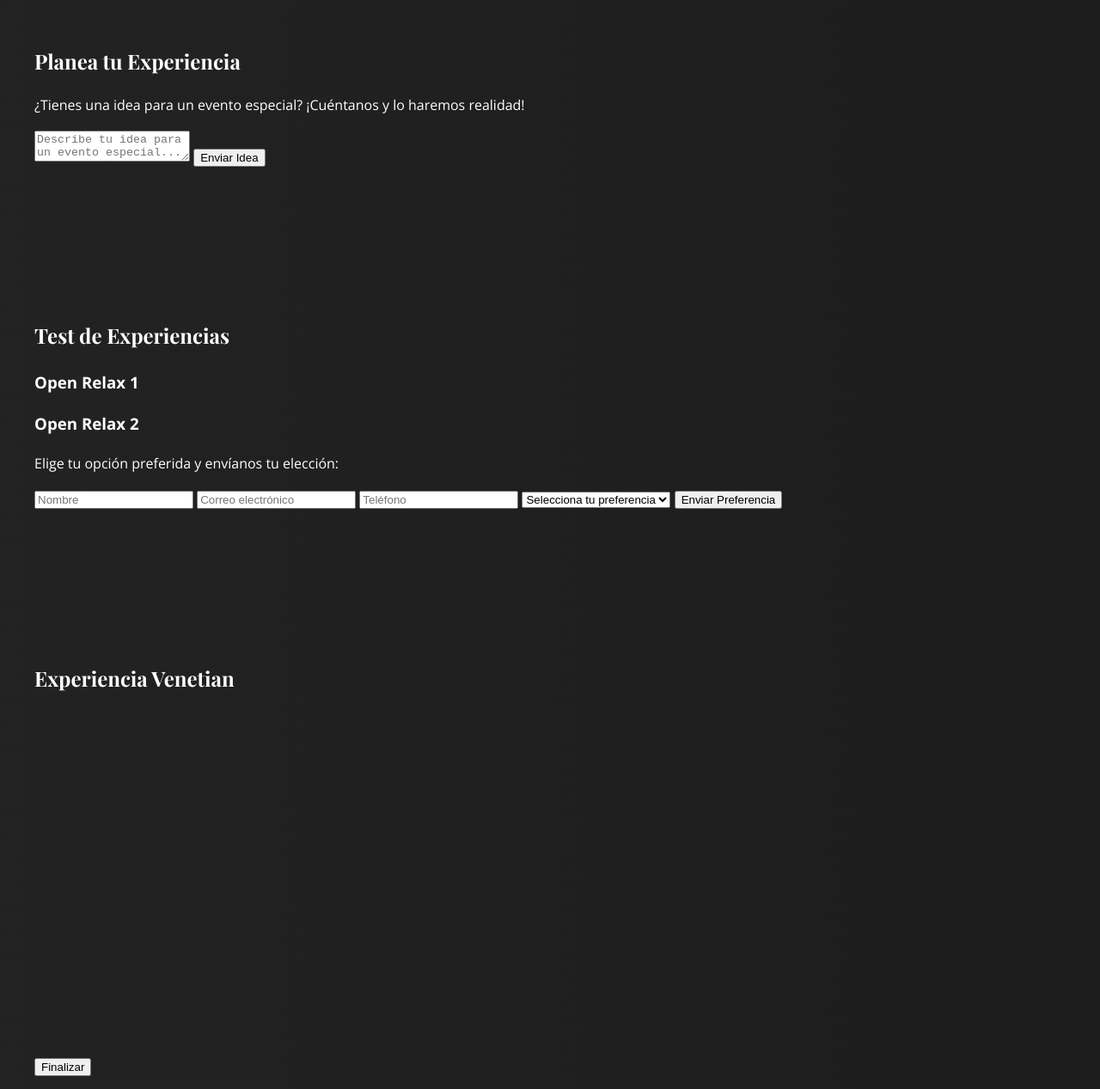
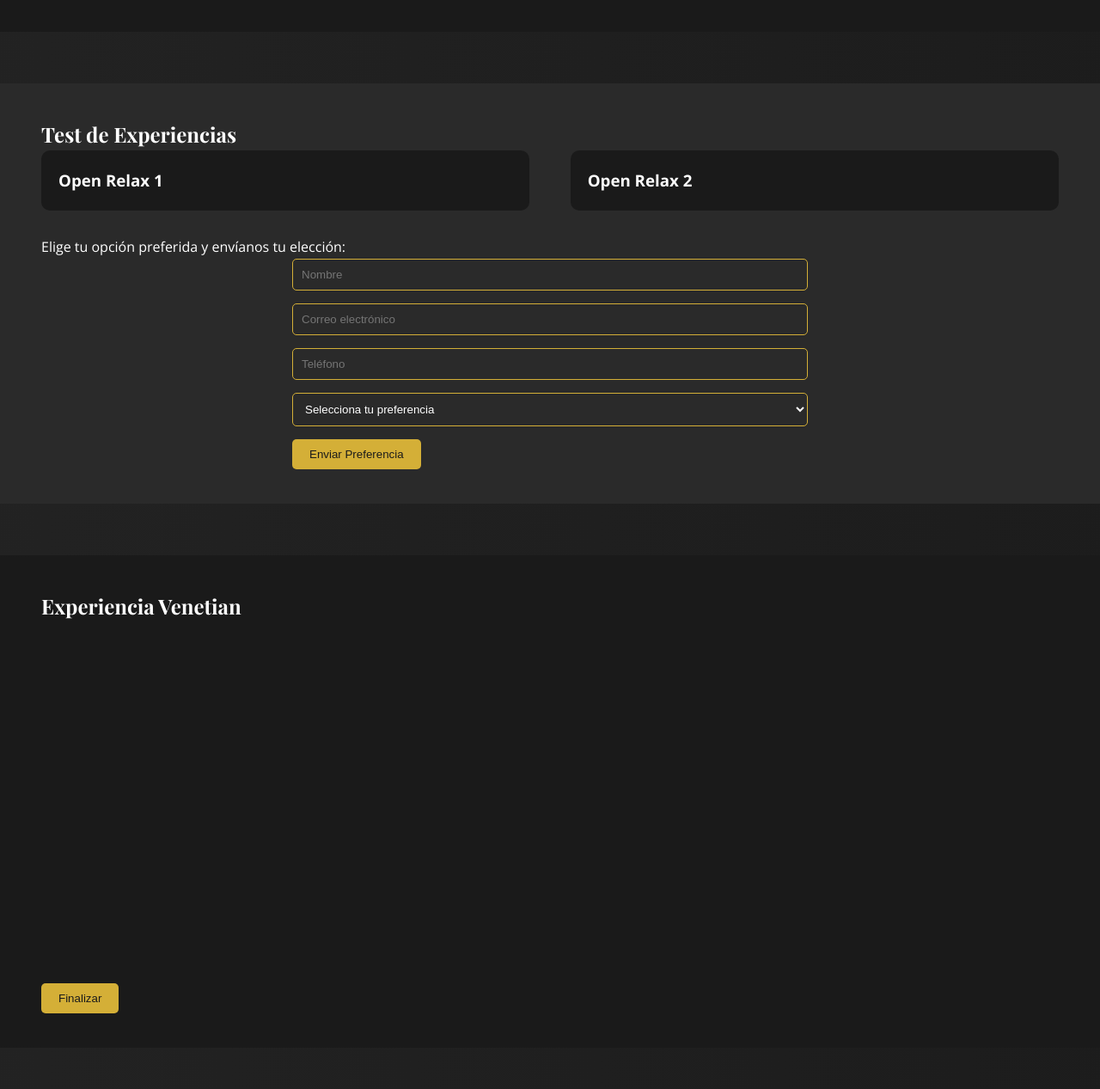
Before and after one commit to elitemassagemx/full, a plain HTML site: page index.html in a window 1280 px wide. Shown: the part 1473-2740 px from the top of the page at 86% size. Drawn offline with nearby package versions, Linux system fonts and the light colour scheme; some packages are replaced by stand-ins of ours.

Commit message:
Update styles.css

```diff
--- a/styles.css
+++ b/styles.css
@@ -11,17 +11,11 @@
   --spacing-unit: 8px;
 }
 
-/* Estas variables CSS definen los colores y espaciados principales del sitio.
-   Modificarlas afectará a todo el diseño de manera consistente. */
-
-{
+* {
   margin: 0;
   padding: 0;
   box-sizing: border-box;
 }
-
-/* Este selector universal resetea los márgenes y rellenos de todos los elementos,
-   y cambia el modelo de caja para que el padding no afecte al ancho total. */
 
 body {
   font-family: 'Open Sans', sans-serif;
@@ -34,16 +28,11 @@ body {
   padding-bottom: 60px;
 }
 
-/* Estos estilos se aplican al cuerpo de la página, definiendo la fuente,
-   el tamaño de texto base, y un fondo con gradiente animado. */
-
 @keyframes gradientTransition {
   0% { background-position: 0% 50% }
   50% { background-position: 100% 50% }
   100% { background-position: 0% 50% }
 }
-
-/* Esta animación crea el efecto de transición suave en el fondo del body. */
 
 .container {
   width: 100%;
@@ -51,8 +40,6 @@ body {
   margin: 0 auto;
   padding: 0 var(--spacing-unit);
 }
-
-/* La clase .container se usa para centrar y limitar el ancho del contenido. */
 
 /* Estilos para el encabezado */
 #sticky-header {
@@ -67,17 +54,12 @@ body {
   box-shadow: 0 4px 6px rgba(0,0,0,0.1);
 }
 
-/* Estos estilos hacen que el encabezado sea fijo en la parte superior de la página,
-   asegurando que siempre esté visible y accesible. */
-
 .header-top {
   display: flex;
   justify-content: space-between;
   align-items: center;
   padding: calc(var(--spacing-unit) * 0.5) var(--spacing-unit);
 }
-
-/* .header-top organiza los elementos del encabezado en una fila con espacio entre ellos. */
 
 .logo-container {
   display: flex;
@@ -91,8 +73,6 @@ body {
   margin-right: var(--spacing-unit);
 }
 
-/* Estos estilos configuran el logo y su contenedor. */
-
 h1, h2 {
   font-family: 'Playfair Display', serif;
   font-weight: 700;
@@ -102,8 +82,6 @@ h1 {
   font-size: 24px;
   letter-spacing: -0.5px;
 }
-
-/* Estilos para los títulos principales. */
 
 /* Estilos para botones y enlaces */
 .btn-shine {
@@ -130,15 +108,11 @@ h1 {
   100% { background-position: 180px }
 }
 
-/* Estos estilos crean un efecto de "brillo" en los botones y enlaces. */
-
 /* Estilos para secciones */
 .section {
   padding: calc(var(--spacing-unit) * 6) 0;
-  margin-top: 60px; /* Para compensar el header fijo */
+  margin-top: 60px;
 }
-
-/* Espacio vertical para las secciones principales y margen superior para compensar el header fijo. */
 
 /* Estilos para grids de servicios y paquetes */
 .services-grid, .package-grid {
@@ -147,9 +121,6 @@ h1 {
   gap: var(--spacing-unit);
   padding: 0 var(--spacing-unit);
 }
-
-/* Estas clases crean layouts de cuadrícula para servicios y paquetes.
-   El uso de auto-fit y minmax permite un diseño responsive sin media queries adicionales. */
 
 .service-item, .package-item {
   background: linear-gradient(135deg, var(--item-background) 0%, #3a3a3a 100%);
@@ -165,9 +136,6 @@ h1 {
   transform: translateY(-5px);
   box-shadow: 0 8px 15px rgba(212, 175, 55, 0.4);
 }
-
-/* Estilos para cada item de servicio o paquete, incluyendo efectos hover.
-   El efecto de elevación al pasar el cursor mejora la interactividad. */
 
 .service-buttons, .package-item .button-container {
   display: flex;
@@ -195,9 +163,6 @@ h1 {
   transform: translateY(-2px);
   box-shadow: 0 4px 8px rgba(0,0,0,0.2);
 }
-
-/* Estilos para los botones dentro de los items de servicio y paquete.
-   Los efectos de hover proporcionan retroalimentación visual al usuario. */
 
 /* Estilos para la barra fija inferior */
 .fixed-bar {
@@ -236,9 +201,6 @@ h1 {
   font-size: 12px;
 }
 
-/* Estos estilos configuran la barra de navegación fija en la parte inferior.
-   Es especialmente útil para la navegación en dispositivos móviles. */
-
 /* Estilos para el selector de idioma */
 .language-selector {
   position: relative;
@@ -275,9 +237,6 @@ h1 {
   height: 20px;
   margin-right: 8px;
 }
-
-/* Estos estilos configuran el selector de idioma y sus opciones.
-   Proporciona una experiencia de usuario intuitiva para cambiar el idioma del sitio. */
 
 /* Estilos para la sección de experiencias (checkboxes) */
 .checkbox-group {
@@ -337,9 +296,6 @@ h1 {
   color: var(--background-color);
 }
 
-/* Estos estilos crean un diseño atractivo para los checkboxes de experiencias.
-   El input real está oculto y se estiliza el label para crear un aspecto personalizado. */
-
 /* Estilos para la galería con efecto de persianas venecianas */
 .venetian-blinds {
   width: 100%;
@@ -356,9 +312,6 @@ h1 {
   background-position: center;
   transition: all 0.5s ease;
 }
-
-/* Estos estilos crean el efecto de persianas venecianas en la galería.
-   Cada "persiana" es una parte de la imagen que se anima independientemente. */
 
 /* Estilos para el Carrusel de Testimonios */
 .slider-wrap {
@@ -439,10 +392,6 @@ h1 {
   color: #696d74;
 }
 
-/* Estos estilos definen la apariencia del carrusel de testimonios.
-   Cada testimonio es una tarjeta que se anima para mostrarse y ocultarse. */
-
-
 /* Estilos para Acordeón */
 .accordion {
   width: 100%;
@@ -501,9 +450,6 @@ background: var(--primary-color);
   color: #FFF;
 }
 
-/* Estos estilos crean un menú acordeón, comúnmente usado en la navegación móvil o FAQs.
-Proporciona una forma compacta de mostrar información jerárquica. */
-
 /* Estilos para el popup */
 .popup {
   display: none;
@@ -543,9 +489,6 @@ text-decoration: none;
   cursor: pointer;
 }
 
-/* Estos estilos definen la apariencia del popup que se muestra para información detallada.
-El fondo semitransparente y la animación suave mejoran la experiencia del usuario. */
-
 /* Estilos para las notificaciones toast */
 #toast {
   visibility: hidden;
@@ -577,9 +520,6 @@ to {bottom: 30px; opacity: 1;}
   from {bottom: 30px; opacity: 1;}
   to {bottom: 0; opacity: 0;}
 }
-
-/* Estos estilos crean notificaciones toast que aparecen brevemente en la parte inferior de la pantalla.
-Son útiles para mostrar mensajes de confirmación o alertas no intrusivas. */
 
 /* Estilos para SugerenciasParaTi */
 .sugerencias-container {
@@ -633,9 +573,6 @@ transition: background-color 0.3s;
 .sugerencia-seguir:hover {
   background-color: var(--gold);
 }
-
-/* Estos estilos definen la apariencia de la sección de sugerencias,
-que podría usarse para recomendar servicios o paquetes adicionales. */
 
 /* Estilos para ServiceCard */
 .service-card {
@@ -720,9 +657,6 @@ color: var(--text-color);
   background-color: #999999;
 }
 
-/* Estos estilos definen la apariencia de las tarjetas de servicio individuales.
-Proporcionan una presentación clara y atractiva de la información del servicio. */
-
 /* Estilos para la sección de Beneficios Destacados */
 .sugerencias-section {
   background-color: var(--item-background);
@@ -759,9 +693,6 @@ font-size: 14px;
   margin-top: var(--spacing-unit);
   white-space: nowrap;
 }
-
-/* Estos estilos crean una sección horizontal desplazable para mostrar beneficios destacados.
-Es útil para presentar características clave de manera visual y compacta. */
 
 /* Estilos para la paginación */
 .pagination-wrapper {
@@ -816,9 +747,6 @@ background-color: var(--background-color);
   border-radius: 50%;
 }
 
-/* Estos estilos crean una paginación visual para navegar entre diferentes secciones o elementos.
-Proporciona una forma intuitiva de indicar la posición actual en una serie de elementos. */
-
 /* Estilos para el selector de categoría */
 .category-selector {
   display: flex;
@@ -843,8 +771,151 @@ background-color: var(--primary-color);
   color: var(--background-color);
 }
 
-/* Estos estilos crean un selector de categorías con chips interactivos.
-Permiten una selección visual y táctil de diferentes categorías o opciones. */
+/* Estilos para la barra de navegación Daily UI */
+.daily-ui-nav {
+  background-color: var(--header-background);
+  padding: 10px 0;
+  position: sticky;
+  top: 60px;
+  z-index: 999;
+}
+
+.daily-ui-nav ul {
+  display: flex;
+  justify-content: space-around;
+  list-style-type: none;
+  padding: 0;
+  margin: 0;
+}
+
+.daily-ui-nav a {
+  color: var(--text-color);
+  text-decoration: none;
+  font-weight: bold;
+  transition: color 0.3s ease;
+}
+
+.daily-ui-nav a:hover {
+  color: var(--primary-color);
+}
+
+/* Estilos para la sección Elige */
+.elige {
+  background-color: var(--item-background);
+  padding: 40px 0;
+}
+
+/* Estilos para la sección Planea */
+.planea {
+  background-color: var(--background-color);
+  padding: 40px 0;
+}
+
+#planea-form {
+  max-width: 600px;
+  margin: 0 auto;
+}
+
+#planea-form textarea {
+  width: 100%;
+  height: 150px;
+  margin-bottom: 20px;
+  padding: 10px;
+  border-radius: 5px;
+  border: 1px solid var(--primary-color);
+  background-color: var(--item-background);
+  color: var(--text-color);
+}
+
+#planea-form button {
+  background-color: var(--primary-color);
+  color: var(--background-color);
+  border: none;
+  padding: 10px 20px;
+  border-radius: 5px;
+  cursor: pointer;
+  transition: background-color 0.3s ease;
+}
+
+#planea-form button:hover {
+  background-color: var(--gold);
+}
+
+/* Estilos para la sección Test */
+.test {
+  background-color: var(--item-background);
+  padding: 40px 0;
+}
+
+.test-container {
+  display: flex;
+  justify-content: space-between;
+  margin-bottom: 30px;
+}
+
+.test-option {
+  width: 48%;
+  background-color: var(--background-color);
+  padding: 20px;
+  border-radius: 10px;
+}
+
+#test-form {
+  max-width: 600px;
+  margin: 0 auto;
+}
+
+#test-form input,
+#test-form select {
+  width: 100%;
+  margin-bottom: 15px;
+  padding: 10px;
+  border-radius: 5px;
+  border: 1px solid var(--primary-color);
+  background-color: var(--item-background);
+  color: var(--text-color);
+}
+
+#test-form button {
+  background-color: var(--primary-color);
+  color: var(--background-color);
+  border: none;
+  padding: 10px 20px;
+  border-radius: 5px;
+  cursor: pointer;
+  transition: background-color 0.3s ease;
+}
+
+#test-form button:hover {
+  background-color: var(--gold);
+}
+
+/* Estilos para la sección Venetian */
+.venetian {
+  background-color: var(--background-color);
+  padding: 40px 0;
+}
+
+.venetian-blinds {
+  height: 400px;
+  position: relative;
+  overflow: hidden;
+  margin-bottom: 20px;
+}
+
+#finalizar-venetian {
+  background-color: var(--primary-color);
+  color: var(--background-color);
+  border: none;
+  padding: 10px 20px;
+  border-radius: 5px;
+  cursor: pointer;
+  transition: background-color 0.3s ease;
+}
+
+#finalizar-venetian:hover {
+  background-color: var(--gold);
+}
 
 /* Estilos responsivos */
 @media (max-width: 768px) {
@@ -907,4 +978,23 @@ align-items: center;
   .choice-chip {
     margin: var(--spacing-unit) 0;
   }
+
+  .daily-ui-nav ul {
+    flex-wrap: wrap;
   }
+
+  .daily-ui-nav li {
+    flex: 0 0 50%;
+    text-align: center;
+    margin-bottom: 10px;
+  }
+
+  .test-container {
+    flex-direction: column;
+  }
+
+  .test-option {
+    width: 100%;
+    margin-bottom: 20px;
+  }
+}
```
Lines whose indentation alone changed are shown as unchanged.
